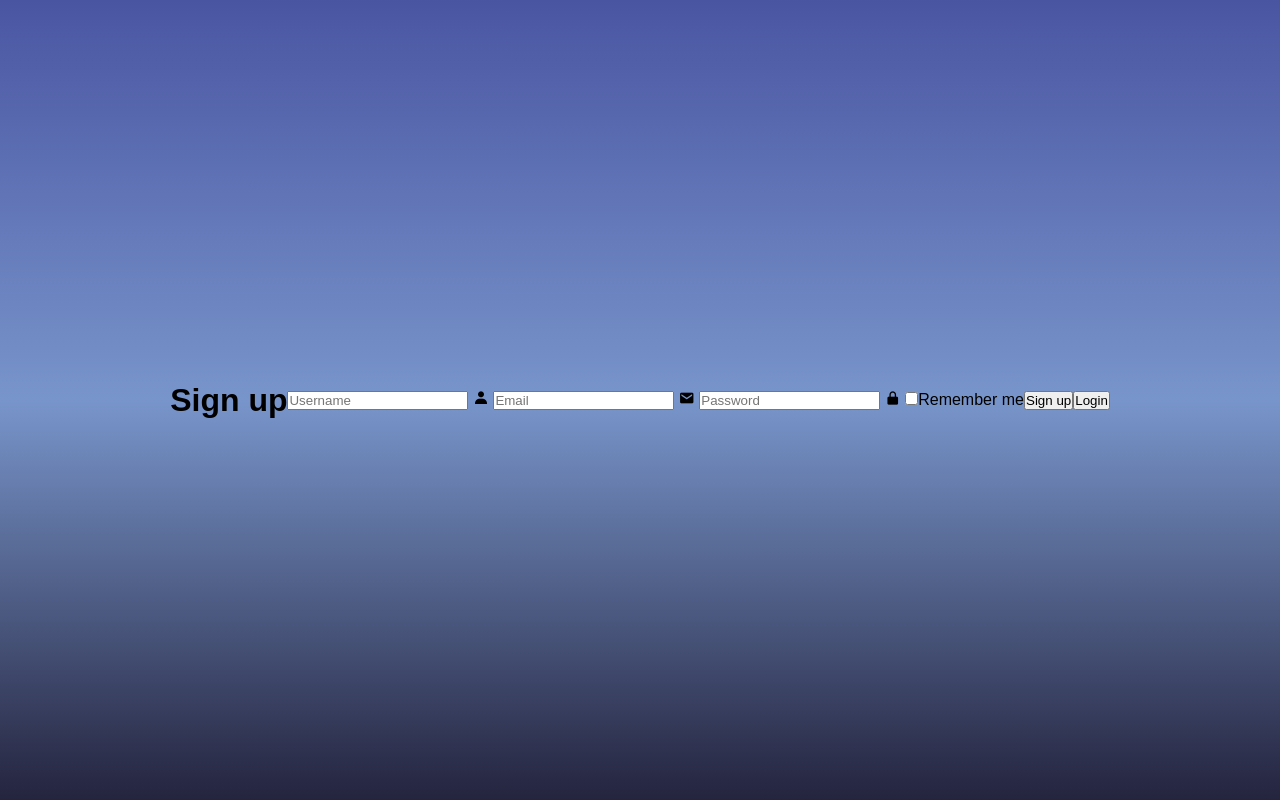
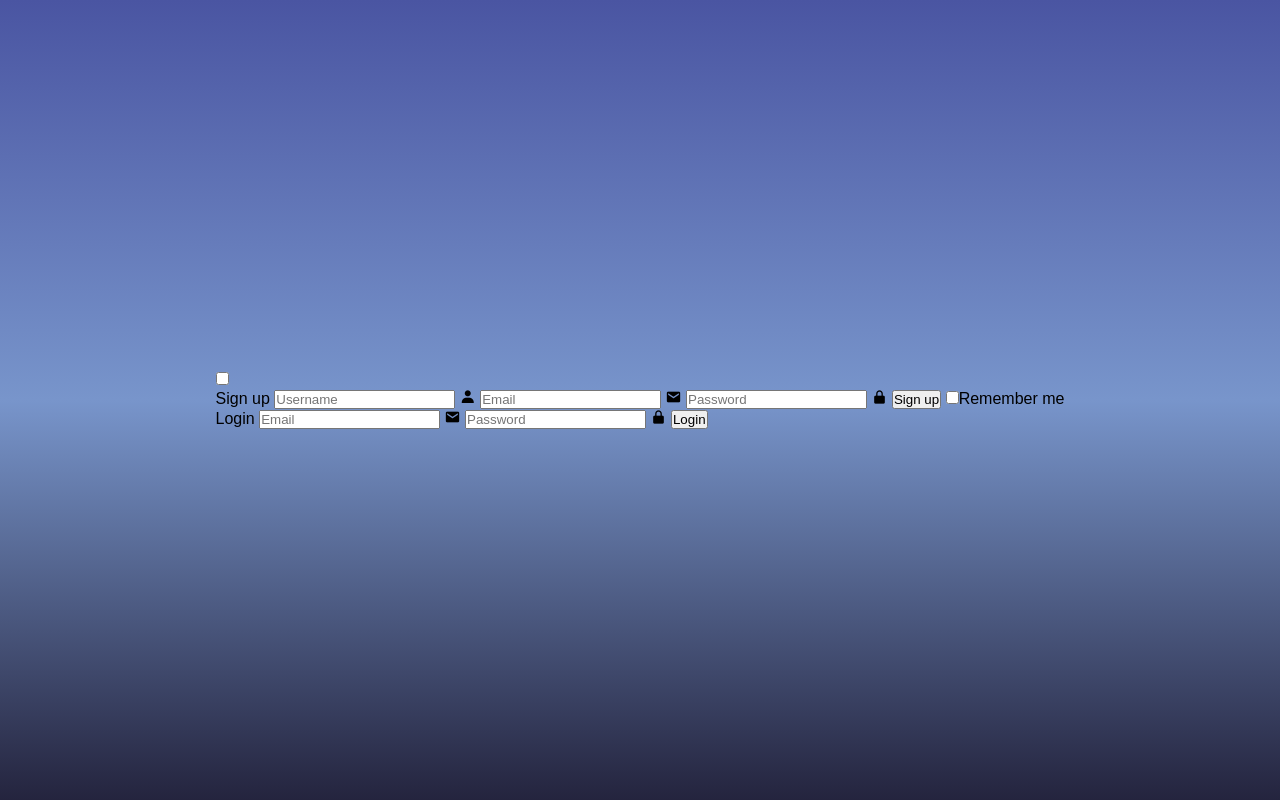
Before and after one commit to mahan25/Project, a plain HTML site: page index.html in a window 1280 px wide. Drawn offline with nearby package versions, Linux system fonts and the light colour scheme; a web font is replaced by a local one.

Commit message:
add login

```diff
--- a/index.html
+++ b/index.html
@@ -8,28 +8,40 @@
     <link href='https://unpkg.com/boxicons@2.1.4/css/boxicons.min.css' rel='stylesheet'>
 </head>
 <body>
-    <h1>Sign up</h1>
+    <div>
+        <input type="checkbox" id="chk" aria-hidden="true">
+        <div>
+            <form action="/">
+                <label for="chk" aria-hidden="true">Sign up</label>
 
-    <form target="">
-        <input type="text" placeholder="Username" required>
+                <input type="text" placeholder="Username" required="">
                 <i class='bx bxs-user'></i>
-        <input type="email" placeholder="Email" required>
+
+                <input type="email" placeholder="Email" required="">
                 <i class='bx bxs-envelope' ></i>
-        <input type="password" placeholder="Password" required>
+
+                <input type="password" placeholder="Password" required="">
                 <i class='bx bxs-lock-alt' ></i>
-        <label><input type="checkbox">Remember me</label>
-    </form>
 
                 <button type="submit">Sign up</button>
 
-    <button>
-        Login
-        <!--
-        <input type="email" placeholder="Email" required>
+                <label><input type="checkbox">Remember me</label>
+            </form>
+        </div>
+
+        <div>
+            <form action="/">
+                <label for="chk" aria-hidden="true">Login</label>
+
+                <input type="email" placeholder="Email" required="">
                 <i class='bx bxs-envelope' ></i>
-        <input type="password" placeholder="Password" required>
+
+                <input type="password" placeholder="Password" required="">
                 <i class='bx bxs-lock-alt' ></i>
-        -->
-    </button>
+
+                <button type="submit">Login</button>
+            </form>
+        </div>
+    </div>
 </body>
 </html>
```
Lines whose indentation alone changed are shown as unchanged.
